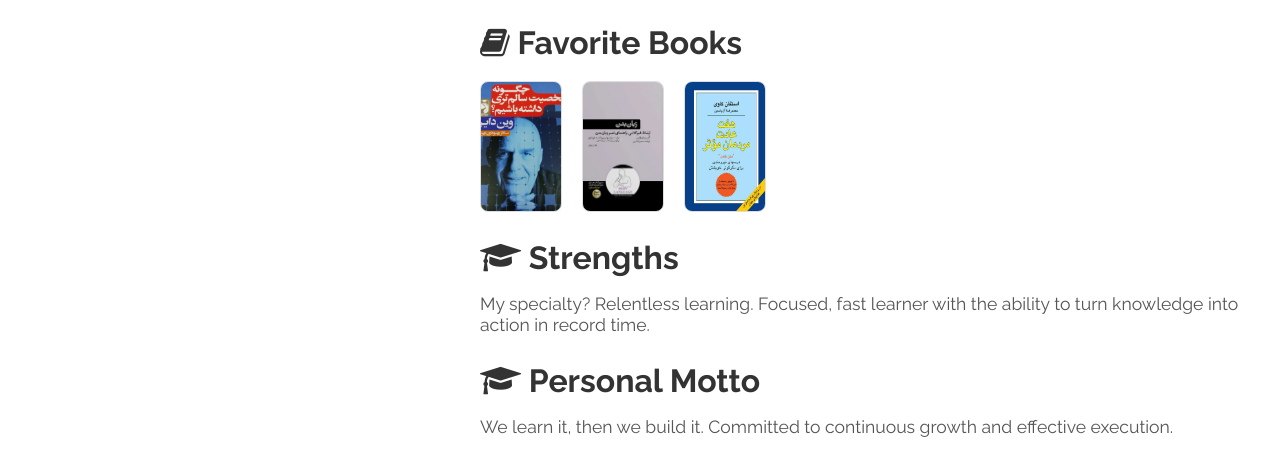
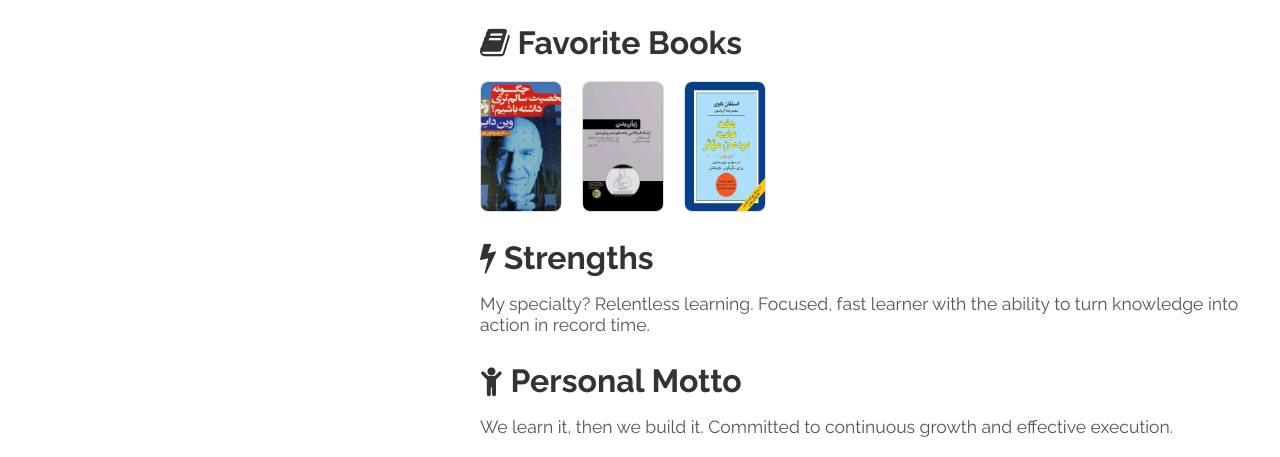
Before and after one commit to amrmrp/am-dev.ir, a website: page index.html in a window 1280 px wide. Shown: the part 1099-1556 px from the top of the page. Drawn offline with Linux system fonts and the light colour scheme.

Commit message:
update icon

```diff
--- a/index.html
+++ b/index.html
@@ -136,12 +136,12 @@
           </section>
 
           <section>
-            <h2><i class="fa fa-graduation-cap"></i> Strengths</h2>
+            <h2><i class="fa fa-bolt"></i> Strengths</h2>
             <p>My specialty? Relentless learning.
               Focused, fast learner with the ability to turn knowledge into action in record time.</p>
           </section>
           <section>
-            <h2><i class="fa fa-graduation-cap"></i> Personal Motto</h2>
+            <h2><i class="fa fa-child"></i> Personal Motto</h2>
             <p>We learn it, then we build it.
               Committed to continuous growth and effective execution.</p>
           </section>
```
